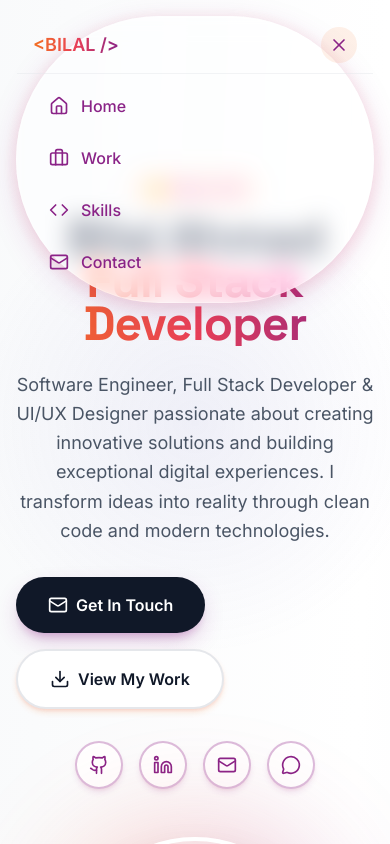
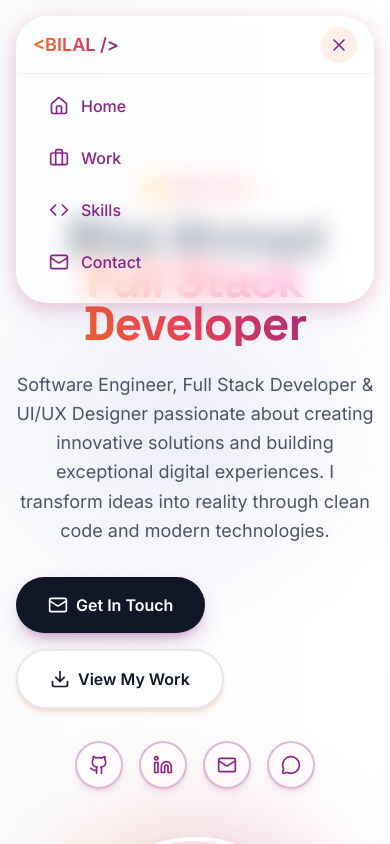
Before and after one commit to thebilalkhokhar/Bilal-Portfolio-2025, a Next.js app: page / in a window 390 px wide. Both pictures are taken after a click on the button "Toggle menu". Shown: the top 844 px of the page. Built offline with nearby package versions, Linux system fonts and the light colour scheme.

Commit message:
mobile menu updated

```diff
--- a/app/components/navbar.tsx
+++ b/app/components/navbar.tsx
@@ -23,7 +23,9 @@ export default function Navbar() {
         initial={{ y: -100, opacity: 0 }}
         animate={{ y: 0, opacity: 1 }}
         transition={{ duration: 0.6, ease: [0.16, 1, 0.3, 1] }}
-        className="w-full max-w-4xl xl:max-w-5xl rounded-full pointer-events-auto"
+        className={`w-full max-w-4xl xl:max-w-5xl pointer-events-auto ${
+          isOpen ? "rounded-4xl" : "rounded-full"
+        }`}
         style={{
           background: "rgba(255, 255, 255, 0.5)",
           backdropFilter: "blur(12px) saturate(180%)",
@@ -126,11 +128,38 @@ export default function Navbar() {
               }}
               aria-label="Toggle menu"
             >
-              {isOpen ? (
-                <X className="w-5 h-5" />
-              ) : (
-                <Menu className="w-5 h-5" />
-              )}
+              <div className="relative w-5 h-5">
+                <motion.div
+                  initial={false}
+                  animate={{
+                    rotate: isOpen ? 90 : 0,
+                    scale: isOpen ? 0 : 1,
+                    opacity: isOpen ? 0 : 1,
+                  }}
+                  transition={{
+                    duration: 0.3,
+                    ease: [0.22, 1, 0.36, 1],
+                  }}
+                  className="absolute inset-0 flex items-center justify-center"
+                >
+                  <Menu className="w-5 h-5" />
+                </motion.div>
+                <motion.div
+                  initial={false}
+                  animate={{
+                    rotate: isOpen ? 0 : -90,
+                    scale: isOpen ? 1 : 0,
+                    opacity: isOpen ? 1 : 0,
+                  }}
+                  transition={{
+                    duration: 0.3,
+                    ease: [0.22, 1, 0.36, 1],
+                  }}
+                  className="absolute inset-0 flex items-center justify-center"
+                >
+                  <X className="w-5 h-5" />
+                </motion.div>
+              </div>
             </motion.button>
           </div>
         </div>
@@ -143,7 +172,7 @@ export default function Navbar() {
               animate={{ opacity: 1, height: "auto" }}
               exit={{ opacity: 0, height: 0 }}
               transition={{ duration: 0.3, ease: "easeInOut" }}
-              className="md:hidden overflow-hidden border-t border-gray-200/50"
+              className="md:hidden overflow-hidden border-t border-gray-200/50 rounded-b-2xl"
             >
               <div className="px-4 pt-2 pb-4 space-y-1">
                 {navItems.map((item, index) => (
```
